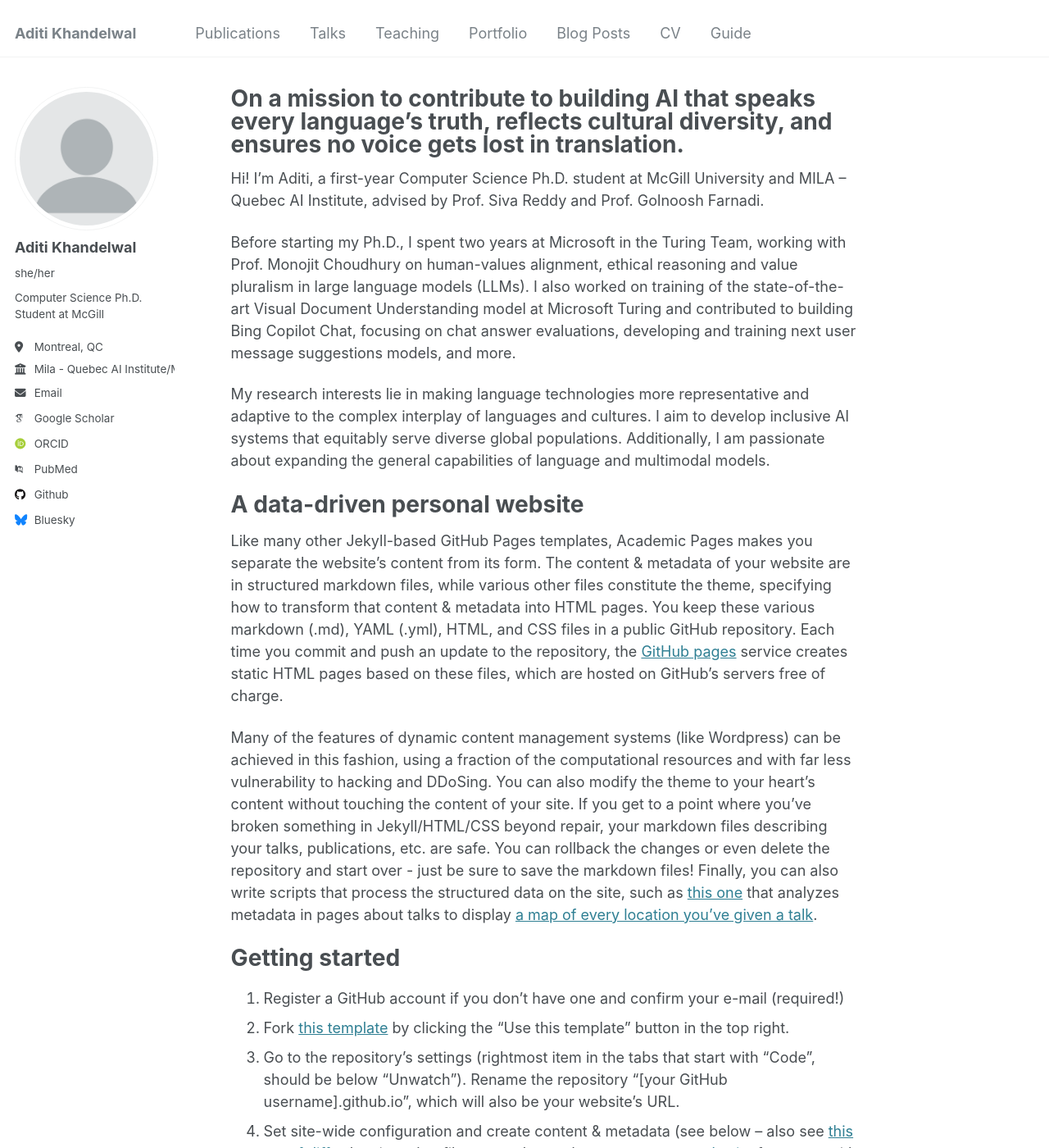
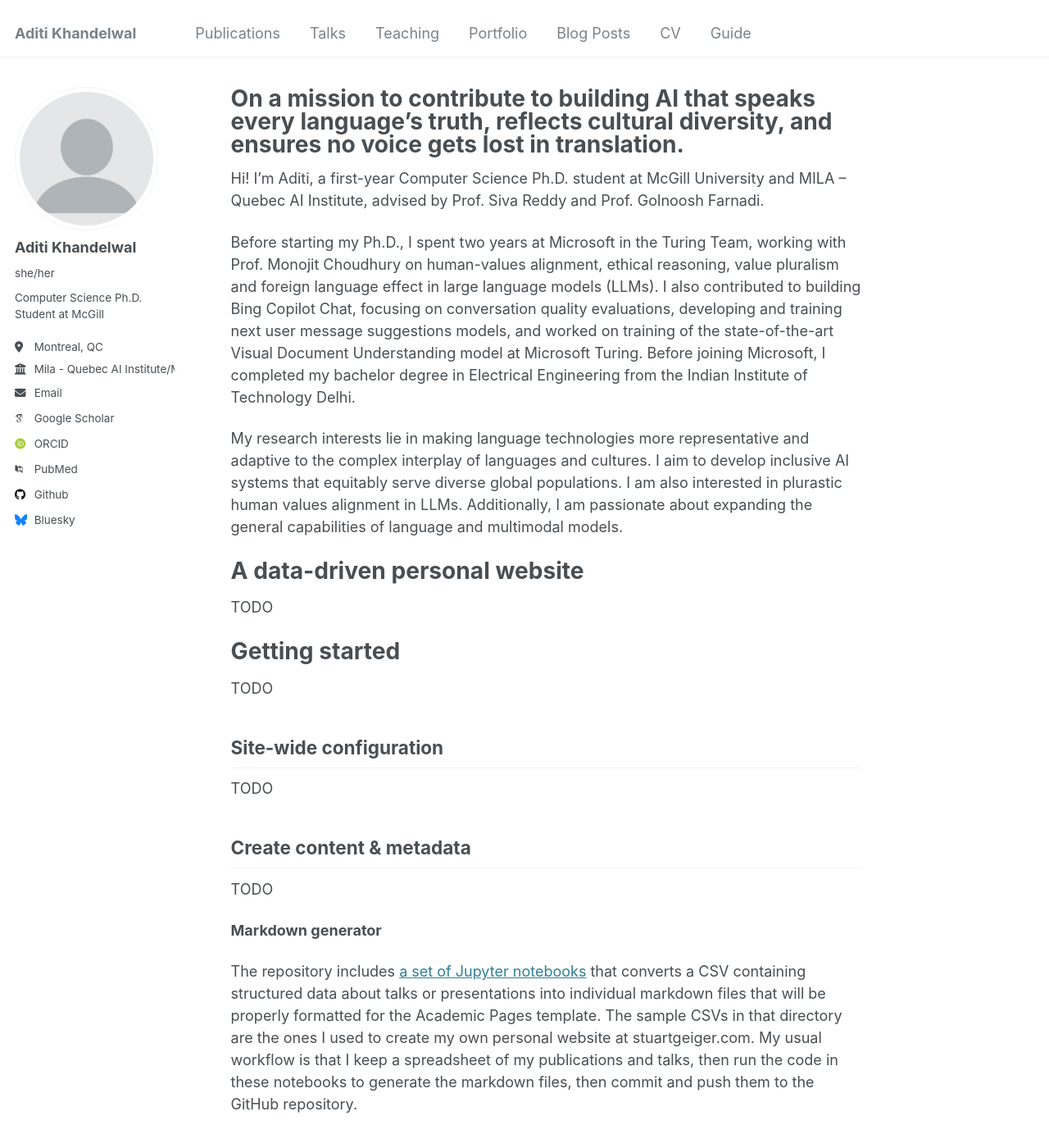
Before and after one commit to aditi184/aditi184.github.io, a Jekyll site: the page built from _pages/about.md, in a window 1280 px wide and 1400 px high. Shown: the whole window at 82% size. Built offline with Jekyll 4.4.1, drawn with Linux system fonts in a browser that asks for light colours; some web fonts are replaced; some of the changed text lies outside the part shown.

Commit message:
Update about.md

```diff
--- a/_pages/about.md
+++ b/_pages/about.md
@@ -9,32 +9,25 @@ redirect_from:
 
 Hi! I'm Aditi, a first-year Computer Science Ph.D. student at McGill University and MILA – Quebec AI Institute, advised by Prof. Siva Reddy and Prof. Golnoosh Farnadi.
 
-Before starting my Ph.D., I spent two years at Microsoft in the Turing Team, working with Prof. Monojit Choudhury on human-values alignment, ethical reasoning and value pluralism in large language models (LLMs). I also worked on training of the state-of-the-art Visual Document Understanding model at Microsoft Turing and contributed to building Bing Copilot Chat, focusing on chat answer evaluations, developing and training next user message suggestions models, and more.
+Before starting my Ph.D., I spent two years at Microsoft in the Turing Team, working with Prof. Monojit Choudhury on human-values alignment, ethical reasoning, value pluralism and foreign language effect in large language models (LLMs). I also contributed to building Bing Copilot Chat, focusing on conversation quality evaluations, developing and training next user message suggestions models, and worked on training of the state-of-the-art Visual Document Understanding model at Microsoft Turing. Before joining Microsoft, I completed my bachelor degree in Electrical Engineering from the Indian Institute of Technology Delhi.
 
-My research interests lie in making language technologies more representative and adaptive to the complex interplay of languages and cultures. I aim to develop inclusive AI systems that equitably serve diverse global populations. Additionally, I am passionate about expanding the general capabilities of language and multimodal models.
+My research interests lie in making language technologies more representative and adaptive to the complex interplay of languages and cultures. I aim to develop inclusive AI systems that equitably serve diverse global populations. I am also interested in plurastic human values alignment in LLMs. Additionally, I am passionate about expanding the general capabilities of language and multimodal models.
 
 A data-driven personal website
 ======
-Like many other Jekyll-based GitHub Pages templates, Academic Pages makes you separate the website's content from its form. The content & metadata of your website are in structured markdown files, while various other files constitute the theme, specifying how to transform that content & metadata into HTML pages. You keep these various markdown (.md), YAML (.yml), HTML, and CSS files in a public GitHub repository. Each time you commit and push an update to the repository, the [GitHub pages](https://pages.github.com/) service creates static HTML pages based on these files, which are hosted on GitHub's servers free of charge.
-
-Many of the features of dynamic content management systems (like Wordpress) can be achieved in this fashion, using a fraction of the computational resources and with far less vulnerability to hacking and DDoSing. You can also modify the theme to your heart's content without touching the content of your site. If you get to a point where you've broken something in Jekyll/HTML/CSS beyond repair, your markdown files describing your talks, publications, etc. are safe. You can rollback the changes or even delete the repository and start over - just be sure to save the markdown files! Finally, you can also write scripts that process the structured data on the site, such as [this one](https://github.com/academicpages/academicpages.github.io/blob/master/talkmap.ipynb) that analyzes metadata in pages about talks to display [a map of every location you've given a talk](https://academicpages.github.io/talkmap.html).
+TODO
 
 Getting started
 ======
-1. Register a GitHub account if you don't have one and confirm your e-mail (required!)
-1. Fork [this template](https://github.com/academicpages/academicpages.github.io) by clicking the "Use this template" button in the top right.
-1. Go to the repository's settings (rightmost item in the tabs that start with "Code", should be below "Unwatch"). Rename the repository "[your GitHub username].github.io", which will also be your website's URL.
-1. Set site-wide configuration and create content & metadata (see below -- also see [this set of diffs](http://archive.is/3TPas) showing what files were changed to set up [an example site](https://getorg-testacct.github.io) for a user with the username "getorg-testacct")
-1. Upload any files (like PDFs, .zip files, etc.) to the files/ directory. They will appear at https://[your GitHub username].github.io/files/example.pdf.
-1. Check status by going to the repository settings, in the "GitHub pages" section
+TODO
 
 Site-wide configuration
 ------
-The main configuration file for the site is in the base directory in [_config.yml](https://github.com/academicpages/academicpages.github.io/blob/master/_config.yml), which defines the content in the sidebars and other site-wide features. You will need to replace the default variables with ones about yourself and your site's github repository. The configuration file for the top menu is in [_data/navigation.yml](https://github.com/academicpages/academicpages.github.io/blob/master/_data/navigation.yml). For example, if you don't have a portfolio or blog posts, you can remove those items from that navigation.yml file to remove them from the header.
+TODO
 
 Create content & metadata
 ------
-For site content, there is one markdown file for each type of content, which are stored in directories like _publications, _talks, _posts, _teaching, or _pages. For example, each talk is a markdown file in the [_talks directory](https://github.com/academicpages/academicpages.github.io/tree/master/_talks). At the top of each markdown file is structured data in YAML about the talk, which the theme will parse to do lots of cool stuff. The same structured data about a talk is used to generate the list of talks on the [Talks page](https://academicpages.github.io/talks), each [individual page](https://academicpages.github.io/talks/2012-03-01-talk-1) for specific talks, the talks section for the [CV page](https://academicpages.github.io/cv), and the [map of places you've given a talk](https://academicpages.github.io/talkmap.html) (if you run this [python file](https://github.com/academicpages/academicpages.github.io/blob/master/talkmap.py) or [Jupyter notebook](https://github.com/academicpages/academicpages.github.io/blob/master/talkmap.ipynb), which creates the HTML for the map based on the contents of the _talks directory).
+TODO
 
 **Markdown generator**
 
```
